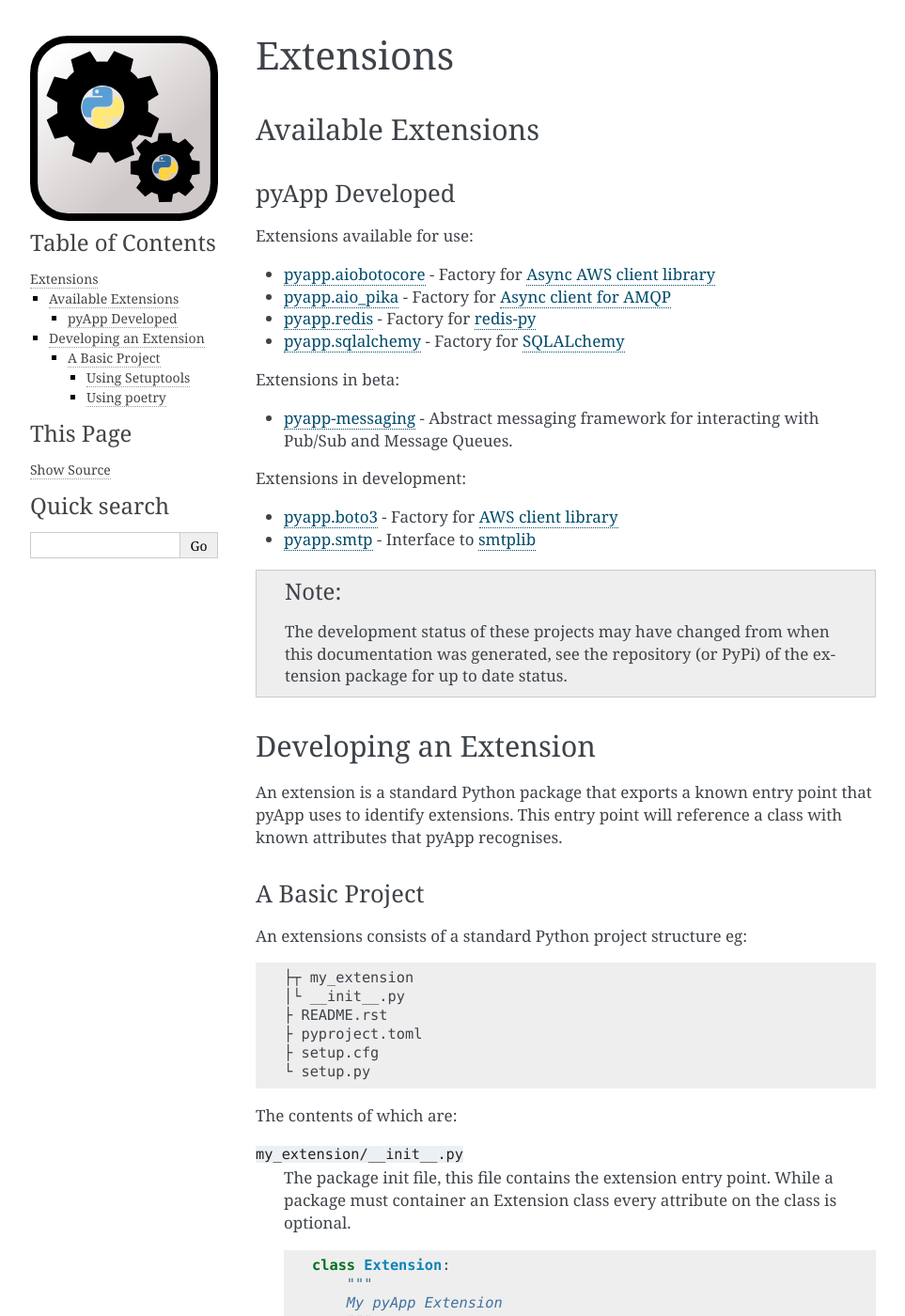
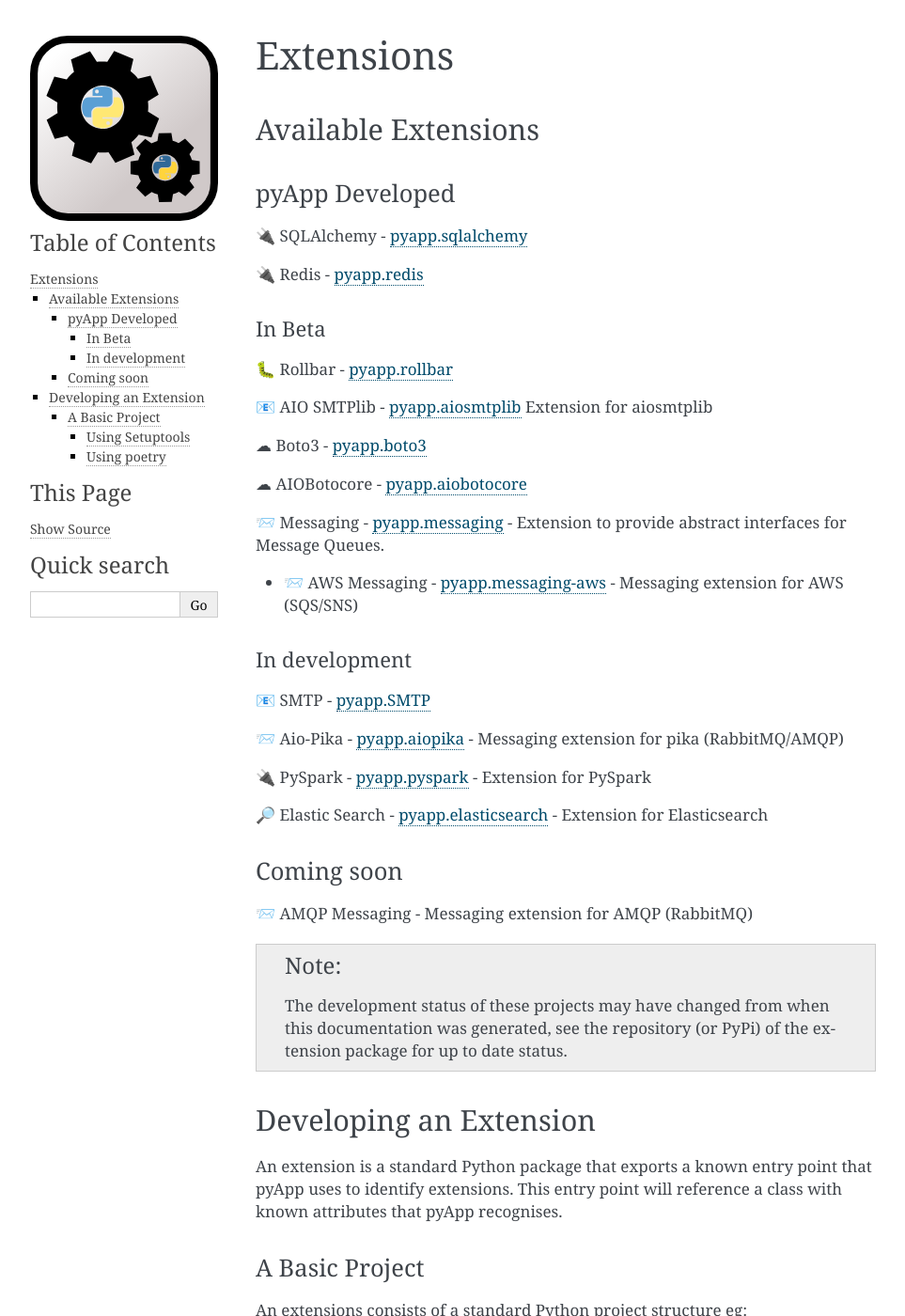
Before and after one commit to pyapp-org/pyapp, a Sphinx documentation site: the page built from docs/extensions.rst, in a window 1280 px wide and 1400 px high. Shown: the whole window at 94% size, without its empty margins (148-1111 px from the left). Built offline with Sphinx 7.4.7, drawn with Linux system fonts in a browser that asks for light colours.

Commit message:
Spelling and updates from README reflected in docs

```diff
--- a/README.rst
+++ b/README.rst
@@ -40,8 +40,8 @@
 |         |    :target: https://pypi.io/pypi/pyapp/                                               |
 +---------+---------------------------------------------------------------------------------------+
 
-pyApp takes care of the boring boilerplate code for building a CLI, manageing
-settings and much more so you can focus on your buisness logic.
+pyApp takes care of the boring boilerplate code for building a CLI, managing
+settings and much more so you can focus on your business logic.
 
 So what do we handle?
 =====================
--- a/docs/developers.rst
+++ b/docs/developers.rst
@@ -12,7 +12,7 @@
 - Ensure your code has unit test coverage (using pyTest). Unittests should be
   designed to be as fast as possible.
 
-- Ensure your code passes the pyLint checks (this is part of the travis build).
+- Ensure your code passes the pyLint checks (this is part of the automated build).
 
 - Update the docs with the details if required.
 
--- a/docs/extensions.rst
+++ b/docs/extensions.rst
@@ -9,34 +9,59 @@
 pyApp Developed
 ---------------
 
-Extensions available for use:
+🔌 SQLAlchemy - `pyapp.sqlalchemy`_
 
-- `pyapp.aiobotocore <https://github.com/pyapp-org/pyapp.aiobotocore>`_ -
-  Factory for `Async AWS client library <https://github.com/aio-libs/aiobotocore>`_
-- `pyapp.aio_pika <https://github.com/pyapp-org/pyapp.aio_pika>`_ -
-  Factory for `Async client for AMQP <https://github.com/mosquito/aio-pika/>`_
-- `pyapp.redis <https://github.com/pyapp-org/pyapp.redis>`_ -
-  Factory for `redis-py <https://github.com/andymccurdy/redis-py>`_
-- `pyapp.sqlalchemy <https://github.com/pyapp-org/pyapp.sqlalchemy>`_ -
-  Factory for `SQLALchemy <https://www.sqlalchemy.org>`_
+🔌 Redis - `pyapp.redis`_
 
+In Beta
+~~~~~~~
 
-Extensions in beta:
+🐛 Rollbar - `pyapp.rollbar`_
 
-- `pyapp-messaging <https://github.com/pyapp-org/pyapp-messaging>`_ -
-  Abstract messaging framework for interacting with Pub/Sub and Message Queues.
+📧 AIO SMTPlib - `pyapp.aiosmtplib`_ Extension for aiosmtplib
 
-Extensions in development:
+☁ Boto3 - `pyapp.boto3`_
 
-- `pyapp.boto3 <https://github.com/pyapp-org/pyapp.boto3>`_ -
-  Factory for `AWS client library <https://boto3.amazonaws.com/v1/documentation/api/latest/index.html>`_
-- `pyapp.smtp <https://github.com/pyapp-org/pyapp.SMTP>`_ -
-  Interface to `smtplib <https://docs.python.org/3/library/smtplib.html>`_
+☁ AIOBotocore - `pyapp.aiobotocore`_
+
+📨 Messaging - `pyapp.messaging`_ - Extension to provide abstract interfaces for Message Queues.
+
+- 📨 AWS Messaging - `pyapp.messaging-aws`_ - Messaging extension for AWS (SQS/SNS)
+
+In development
+~~~~~~~~~~~~~~
+
+📧 SMTP - `pyapp.SMTP`_
+
+📨 Aio-Pika - `pyapp.aiopika`_ - Messaging extension for pika (RabbitMQ/AMQP)
+
+🔌 PySpark - `pyapp.pyspark`_ - Extension for PySpark
+
+🔎 Elastic Search - `pyapp.elasticsearch`_ - Extension for Elasticsearch
+
+Coming soon
+-----------
+
+📨 AMQP Messaging - Messaging extension for AMQP (RabbitMQ)
+
+.. _pyapp.sqlalchemy: https://www.github.com/pyapp-org/pyapp.sqlalchemy
+.. _pyapp.redis: https://www.github.com/pyapp-org/pyapp.redis
+.. _pyapp.aiobotocore: https://www.github.com/pyapp-org/pyapp.aiobotocore
+.. _pyapp.SMTP: https://www.github.com/pyapp-org/pyapp.SMTP
+.. _pyapp.boto3: https://www.github.com/pyapp-org/pyapp.boto3
+.. _pyapp.rollbar: https://www.github.com/pyapp-org/pyapp.rollbar
+.. _pyapp.aiosmtplib: https://www.github.com/pyapp-org/pyapp.aiosmtplib
+.. _pyapp.messaging: https://www.github.com/pyapp-org/pyapp-messaging
+.. _pyapp.messaging-aws: https://www.github.com/pyapp-org/pyapp-messaging-aws
+.. _pyapp.aiopika: https://www.github.com/pyapp-org/pyapp.aiopika
+.. _pyapp.pyspark: https://www.github.com/pyapp-org/pyapp.pyspark
+.. _pyapp.elasticsearch: https://www.github.com/pyapp-org/pyapp.elasticsearch
 
 .. note::
     The development status of these projects may have changed from when this
     documentation was generated, see the repository (or PyPi) of the extension
     package for up to date status.
+
 
 Developing an Extension
 =======================
--- a/docs/recipes/integration-with-django.rst
+++ b/docs/recipes/integration-with-django.rst
@@ -11,7 +11,9 @@
 1. Create a new Django App
 2. Use an appropriate existing app.
 
-Add to the ``ready`` method of your *App* class::
+Add to the ``ready`` method of your *App* class:
+
+.. code-block:: python
 
     class MyApp:
         def ready(self):
```
Also changed, not shown: docs/index.rst (+15 -12 lines), docs/recipes/single-script.rst (line endings or trailing spaces).
